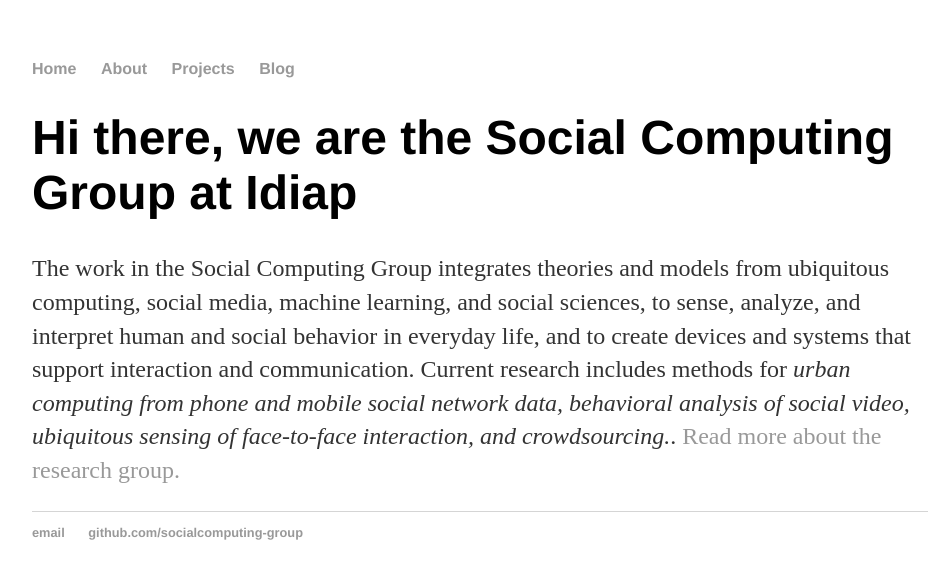
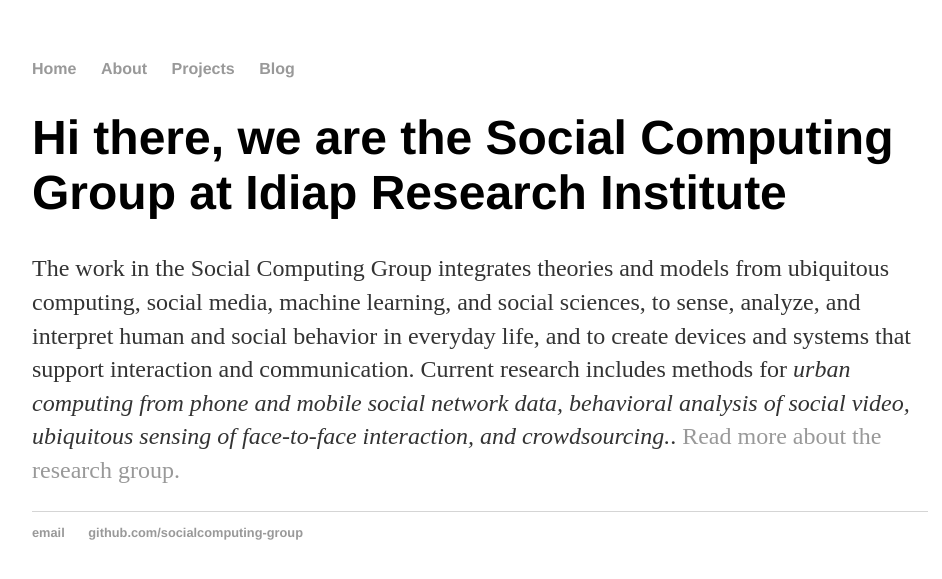
Before and after one commit to socialcomputing-group/socialcomputing-group.github.io, a Jekyll site: the page built from index.html, in a window 1280 px wide. Shown: the top 579 px of the page, without its empty margins (160-1102 px from the left). Built offline with Jekyll 4.4.1, drawn with Linux system fonts in a browser that asks for light colours.

Commit message:
Update index.html

```diff
--- a/index.html
+++ b/index.html
@@ -1,9 +1,9 @@
 ---
 layout: default
-title: Hank Quinlan, Horrible Cop
+title: Social Computing Research Group
 ---
 <div class="blurb">
-	<h1>Hi there, we are the Social Computing Group at Idiap</h1>
+	<h1>Hi there, we are the Social Computing Group at Idiap Research Institute</h1>
 		<p>The work in the Social Computing Group integrates theories and models from ubiquitous computing, social media, machine learning, and social sciences, to sense, analyze, and interpret human and social behavior in everyday life, and to create devices and systems that support interaction and communication.
 		Current research includes methods for <em>urban computing from phone and mobile social network data, behavioral analysis of social video, ubiquitous sensing of face-to-face interaction, and crowdsourcing.</em>.
 		<a href="/about">Read more about the research group.</a></p>
```
